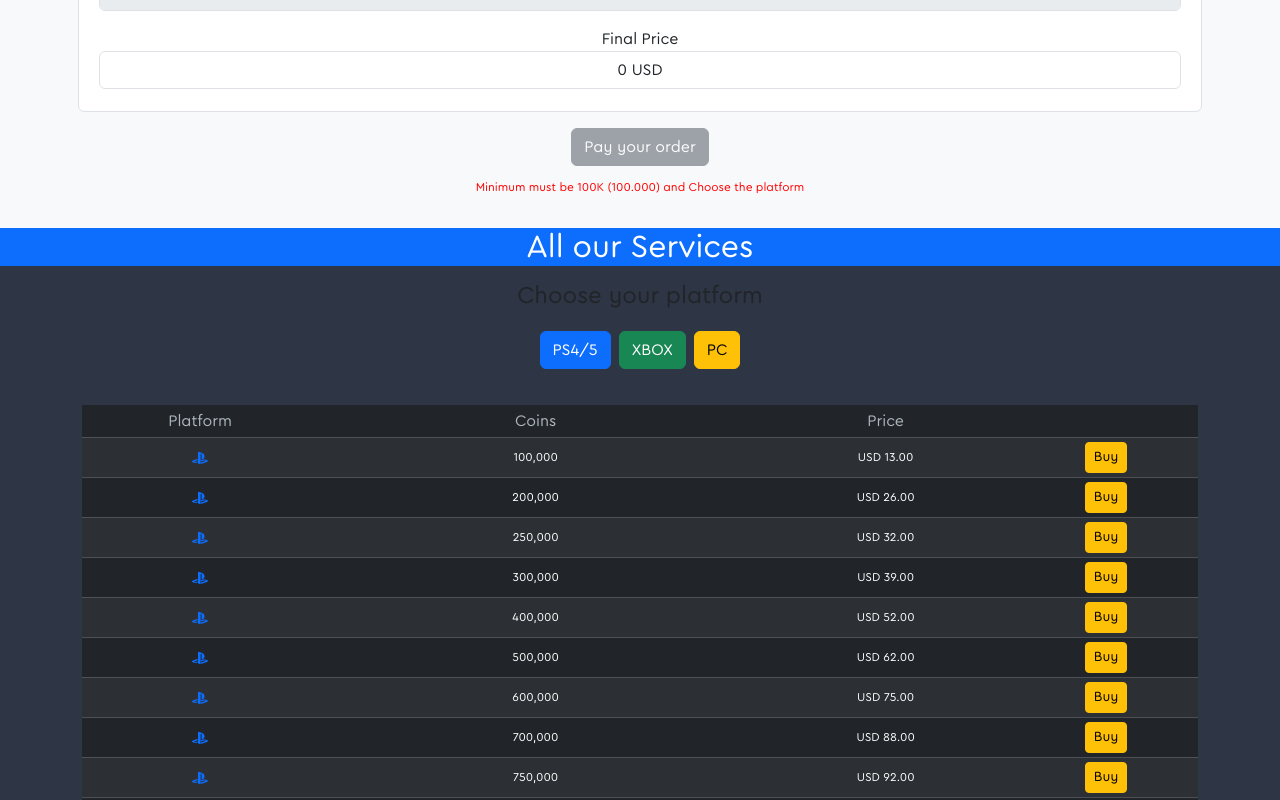
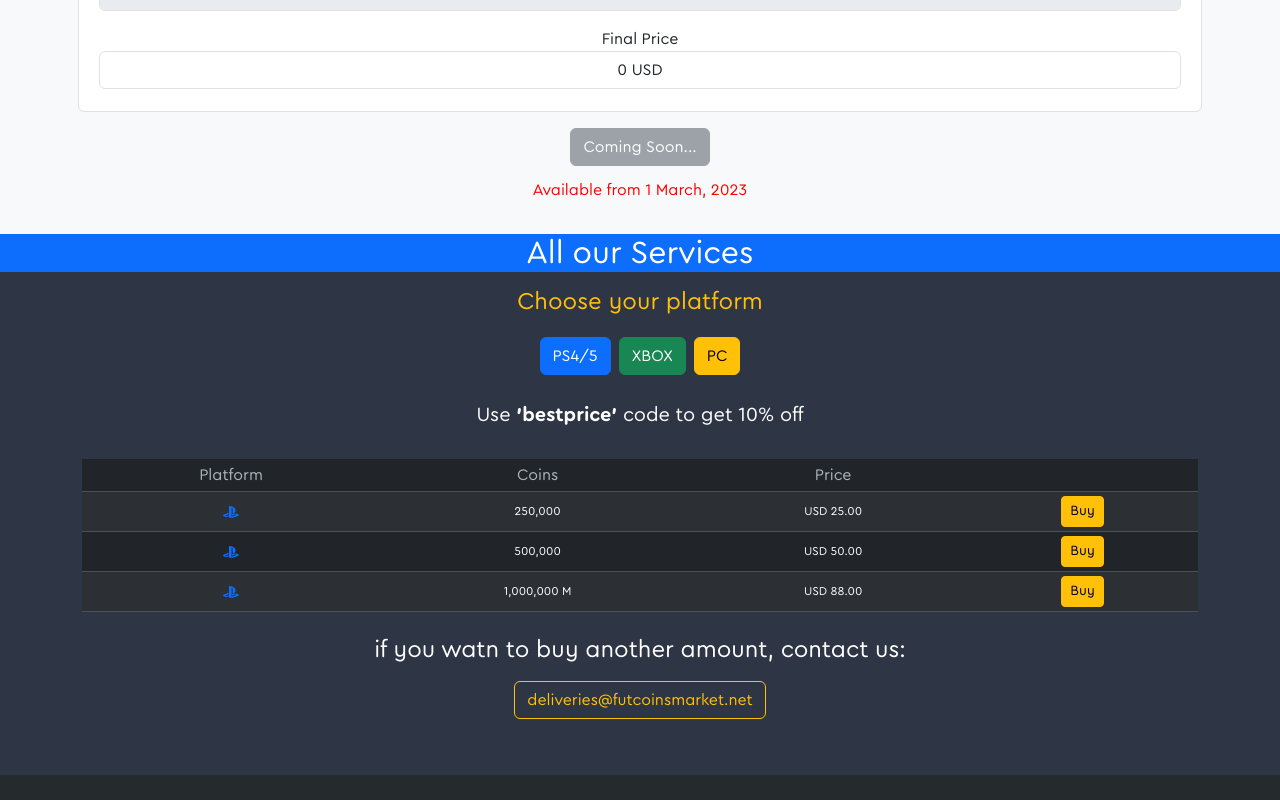
Before and after one commit to lisandroman/fcm, a React (Create React App) app: page /buy in a window 1280 px wide. Shown: the part 660-1460 px from the top of the page. Built offline with nearby package versions, Linux system fonts and the light colour scheme.

Commit message:
Fix Cart Pre Pay Step. Buttons % Coupon

```diff
--- a/src/components/data/priceListPC.data.js
+++ b/src/components/data/priceListPC.data.js
@@ -4,131 +4,27 @@ import { v4 as uuidv4 } from "uuid";
 export const PriceListPC = [
   {
     id: uuidv4(),
-    coins: 100000,
-    price: 99,
     platform: "PC",
+    coins: 250000,
+    price: 19.44,
+    image:
+      "https://cdn.givemesport.com/wp-content/uploads/2022/11/image-255-1024x576.png",
   },
   {
     id: uuidv4(),
-    coins: 200000,
-    price: 26,
     platform: "PC",
+    coins: 500000,
+    price: 38.89,
+    image:
+      "https://cdn.givemesport.com/wp-content/uploads/2022/11/image-255-1024x576.png",
   },
   {
     id: uuidv4(),
-    coins: 250000,
-    price: 32,
     platform: "PC",
+    coins: 1000000,
+    price: 72.22,
+    image:
+      "https://cdn.givemesport.com/wp-content/uploads/2022/11/image-255-1024x576.png",
   },
-  {
-    id: uuidv4(),
-    coins: 300000,
-    price: 12.8,
-    platform: "PC",
-  },
-  {
-    id: uuidv4(),
-    coins: 400000,
-    price: 12.8,
-    platform: "PC",
-  },
-  {
-    id: uuidv4(),
-    coins: 500000,
-    price: 62,
-    platform: "PC",
-  },
-  {
-    id: uuidv4(),
-    coins: 600000,
-    price: 12.8,
-    platform: "PC",
-  },
-  {
-    id: uuidv4(),
-    coins: 700000,
-    price: 12.8,
-    platform: "PC",
-  },
-  {
-    id: uuidv4(),
-    coins: 750000,
-    price: 92,
-    platform: "PC",
-  },
-  {
-    id: uuidv4(),
-    coins: 800000,
-    price: 12.8,
-    platform: "PC",
-  },
-  {
-    id: uuidv4(),
-    coins: 900000,
-    price: 12.8,
-    platform: "PC",
-  },
-  {
-    id: uuidv4(),
-    coins: 1000000,
-    coinsM: 1,
-    price: 85,
-    platform: "PC",
-  },
-  {
-    id: uuidv4(),
-    coins: 1500000,
-    coinsM: 1.5,
-    price: 12.8,
-    platform: "PC",
-  },
-  {
-    id: uuidv4(),
-    coins: 2000000,
-    coinsM: 2,
-    price: 240,
-    platform: "PC",
-  },
-  {
-    id: uuidv4(),
-    coins: 3000000,
-    coinsM: 3,
-    price: 350,
-    platform: "PC",
-  },
-  {
-    id: uuidv4(),
-    coins: 4000000,
-    coinsM: 4,
-    price: 460,
-    platform: "PC",
-  },
-  {
-    id: uuidv4(),
-    coins: 5000000,
-    coinsM: 5,
-    price: 570,
-    platform: "PC",
-  },
-  {
-    id: uuidv4(),
-    coins: 10000000,
-    coinsM: 10,
-    price: 1300,
-    platform: "PC",
-  },
-  {
-    id: uuidv4(),
-    coins: 20000000,
-    coinsM: 20,
-    price: 2500,
-    platform: "PC",
-  },
-  {
-    id: uuidv4(),
-    coins: 30000000,
-    coinsM: 30,
-    price: 3700,
-    platform: "PC",
-  },
+
 ];
--- a/src/components/data/priceListPS.data.js
+++ b/src/components/data/priceListPS.data.js
@@ -3,122 +3,22 @@ import { v4 as uuidv4 } from "uuid";
 export const PriceListPS = [
   {
     id: uuidv4(),
-    coins: 100000,
-    price: 13,
     platform: "PS4/5",
+    coins: 250000,
+    price: 25,
+
   },
   {
     id: uuidv4(),
-    coins: 200000,
-    price: 26,
     platform: "PS4/5",
+    coins: 500000,
+    price: 50,
+
   },
   {
     id: uuidv4(),
-    coins: 250000,
-    price: 32,
     platform: "PS4/5",
-  },
-  {
-    id: uuidv4(),
-    coins: 300000,
-    price: 39,
-    platform: "PS4/5",
-  },
-  {
-    id: uuidv4(),
-    coins: 400000,
-    price: 52,
-    platform: "PS4/5",
-  },
-  {
-    id: uuidv4(),
-    coins: 500000,
-    price: 62,
-    platform: "PS4/5",
-  },
-  {
-    id: uuidv4(),
-    coins: 600000,
-    price: 75,
-    platform: "PS4/5",
-  },
-  {
-    id: uuidv4(),
-    coins: 700000,
-    price: 88,
-    platform: "PS4/5",
-  },
-  {
-    id: uuidv4(),
-    coins: 750000,
-    price: 92,
-    platform: "PS4/5",
-  },
-  {
-    id: uuidv4(),
-    coins: 800000,
-    price: 105,
-    platform: "PS4/5",
-  },
-  {
-    id: uuidv4(),
-    coins: 900000,
-    price: 115,
-    platform: "PS4/5",
-  },
-  {
-    id: uuidv4(),
     coins: 1000000,
-    price: 110,
-    platform: "PS4/5",
-  },
-  {
-    id: uuidv4(),
-    coins: 1500000,
-    price: 190,
-    platform: "PS4/5",
-  },
-  {
-    id: uuidv4(),
-    coins: 2000000,
-    price: 240,
-    platform: "PS4/5",
-  },
-  {
-    id: uuidv4(),
-    coins: 3000000,
-    price: 350,
-    platform: "PS4/5",
-  },
-  {
-    id: uuidv4(),
-    coins: 4000000,
-    price: 460,
-    platform: "PS4/5",
-  },
-  {
-    id: uuidv4(),
-    coins: 5000000,
-    price: 570,
-    platform: "PS4/5",
-  },
-  {
-    id: uuidv4(),
-    coins: 10000000,
-    price: 1300,
-    platform: "PS4/5",
-  },
-  {
-    id: uuidv4(),
-    coins: 20000000,
-    price: 2500,
-    platform: "PS4/5",
-  },
-  {
-    id: uuidv4(),
-    coins: 30000000,
-    price: 3700,
-    platform: "PS4/5",
+    price: 88.89,
   },
 ];
--- a/src/components/data/priceListXBOX.data.js
+++ b/src/components/data/priceListXBOX.data.js
@@ -1,122 +1,27 @@
+import { v4 as uuidv4 } from "uuid";
 export const PriceListXBOX = [
   {
-    id: 21,
-    coins: 100000,
-    price: 12.8,
+    id: uuidv4(),
     platform: "XBOX",
+    coins: 250000,
+    price: 25,
+    image:
+      "https://cdn.givemesport.com/wp-content/uploads/2022/11/image-255-1024x576.png",
   },
   {
-    id: 22,
-    coins: 200000,
-    price: 26,
+    id: uuidv4(),
     platform: "XBOX",
+    coins: 500000,
+    price: 50,
+    image:
+      "https://cdn.givemesport.com/wp-content/uploads/2022/11/image-255-1024x576.png",
   },
   {
-    id: 23,
-    coins: 250000,
-    price: 32,
+    id: uuidv4(),
     platform: "XBOX",
+    coins: 1000000,
+    price: 88.89,
+    image:
+      "https://cdn.givemesport.com/wp-content/uploads/2022/11/image-255-1024x576.png",
   },
-  {
-    id: 24,
-    coins: 300000,
-    price: 12.8,
-    platform: "XBOX",
-  },
-  {
-    id: 25,
-    coins: 400000,
-    price: 12.8,
-    platform: "XBOX",
-  },
-  {
-    id: 26,
-    coins: 500000,
-    price: 62,
-    platform: "XBOX",
-  },
-  {
-    id: 27,
-    coins: 600000,
-    price: 12.8,
-    platform: "XBOX",
-  },
-  {
-    id: 28,
-    coins: 700000,
-    price: 12.8,
-    platform: "XBOX",
-  },
-  {
-    id: 29,
-    coins: 750000,
-    price: 92,
-    platform: "XBOX",
-  },
-  {
-    id: 30,
-    coins: 800000,
-    price: 12.8,
-    platform: "XBOX",
-  },
-  {
-    id: 31,
-    coins: 900000,
-    price: 12.8,
-    platform: "XBOX",
-  },
-  {
-    id: 32,
-    coins: 1000000,
-    price: 110,
-    platform: "XBOX",
-  },
-  {
-    id: 33,
-    coins: 1500000,
-    price: 12.8,
-    platform: "XBOX",
-  },
-  {
-    id: 34,
-    coins: 2000000,
-    price: 240,
-    platform: "XBOX",
-  },
-  {
-    id: 35,
-    coins: 3000000,
-    price: 350,
-    platform: "XBOX",
-  },
-  {
-    id: 36,
-    coins: 4000000,
-    price: 460,
-    platform: "XBOX",
-  },
-  {
-    id: 37,
-    coins: 5000000,
-    price: 570,
-    platform: "XBOX",
-  },
-  {
-    id: 38,
-    coins: 10000000,
-    price: 1300,
-    platform: "XBOX",
-  },
-  {
-    id: 39,
-    coins: 20000000,
-    price: 2500,
-    platform: "XBOX",
-  },
-  {
-    id: 40,
-    coins: 30000000,
-    price: 3700,
-    platform:"XBOX",
-  }
-]
+];
--- a/src/components/pages/Buy/Buy.jsx
+++ b/src/components/pages/Buy/Buy.jsx
@@ -213,20 +213,23 @@ const Buy = () => {
           </div>
         </form>
         <div>
-          {total < 12.8 || customPlatform === "" ? (
-            [
-              <button className="btn btn-secondary mt-3 disabled">
-                Pay your order
-              </button>,
-              <p className="amountConditional">
-                Minimum must be 100K (100.000) and Choose the platform
-              </p>,
-            ]
-          ) : (
-            <button className="btn btn-warning mt-3" onClick={probando}>
-              Add to Cart
-            </button>
-          )}
+          {total < 200 || customPlatform === ""
+            ? [
+                <button className="btn btn-secondary mt-3 disabled">
+                  Coming Soon...
+                </button>,
+                <p className="amountConditional">
+                  Available from 1 March, 2023
+                </p>,
+              ]
+            : [
+                <p className="amountConditional">
+                  If you want to buy that amount, contact us:
+                </p>,
+                <button className="btn btn-outline-primary disabled mb-3">
+                  deliveries@futcoinsmarket.net
+                </button>,
+              ]}
         </div>
       </div>
 
@@ -234,7 +237,7 @@ const Buy = () => {
 
       <h2 className="text-bg-primary mb-3">All our Services</h2>
       <div className="mb-3">
-        <h4 className="pb-2">Choose your platform</h4>
+        <h4 className="pb-2 text-warning">Choose your platform</h4>
         <button className="btn btn-primary m-1" onClick={handlePlatformListPS}>
           PS4/5
         </button>
@@ -247,6 +250,7 @@ const Buy = () => {
         <button className="btn btn-warning m-1" onClick={handlePlatformListPC}>
           PC
         </button>
+        <h5 className=" text-white mt-4">Use <strong>'bestprice'</strong> code to get 10% off</h5>
       </div>
 
       <div className="container">
@@ -283,9 +287,6 @@ const Buy = () => {
                         <td>
                           {item.coins.toLocaleString().concat(" M")}
                           {"  "}
-                          <span className="badge text-bg-danger text-white mb-2">
-                            5% OFF
-                          </span>
                         </td>
                       ) : (
                         <td>{item.coins.toLocaleString()}</td>
@@ -320,6 +321,14 @@ const Buy = () => {
                   ))}
                 </tbody>
               </table>
+              <div className="container mt-4">
+                <h4 className="text-white">
+                  if you watn to buy another amount, contact us:
+                </h4>
+                <button className="btn btn-outline-warning mt-2">
+                  deliveries@futcoinsmarket.net
+                </button>
+              </div>
             </div>
           </div>
         </div>
@@ -348,7 +357,7 @@ const BuyPageStyled = styled.div`
   .amountConditional {
     margin-top: 0.75rem;
     color: red;
-    font-size: 0.75rem;
+    font-size: 1rem;
   }
 
   .tableSize {
--- a/src/components/pages/Cart/Cart.jsx
+++ b/src/components/pages/Cart/Cart.jsx
@@ -239,7 +239,6 @@ const Cart = () => {
                 <table className="table table-sm table-striped tableSize align-middle">
                   <tbody>{content}</tbody>
                 </table>
-                <CoverTax />
                 <button
                   className="btn btn-sm btn-dark mt-2 mt-md-5 buttonClearCart"
                   onClick={handleClearCart}
@@ -338,8 +337,8 @@ const Cart = () => {
                 </div>
 
                 <div className=" mt-4 pb-2">
-                  {isValidCoupon === true ? (
-                    [
+                  {isValidCoupon === true
+                    ? [
                         <h3 className="text-center text-danger">
                           Total:
                           <span>
@@ -358,11 +357,6 @@ const Cart = () => {
                             ) / 100
                           ).toFixed(2)}{" "}
                         </h5>,
-                    ]
-                  ) : (
-                    <p>Enter the Discount Coupon Code</p>
-                  )}
-                </div>
                         <div className="paypalButtonsContainer">
                           <button
                             className="btn btn-warning text-primary mb-4"
@@ -373,6 +367,24 @@ const Cart = () => {
                               <i>Pal</i>
                             </span>
                           </button>
+                        </div>,
+                      ]
+                    : [
+                        <p className="text-primary">
+                          Enter 'bestprice' code to get 10% off <br></br>and enabled the button
+                        </p>,
+                        <div className="paypalButtonsContainer">
+                          <button
+                            className="btn btn-warning text-primary disabled mb-4"
+                            onClick={paypalButton}
+                          >
+                            <span className="paypal-logo">
+                              <i>Pay</i>
+                              <i>Pal</i>
+                            </span>
+                          </button>
+                        </div>,
+                      ]}
                 </div>
               </div>
             </div>
@@ -390,7 +402,7 @@ const Cart = () => {
             discount:
           </h5>
           <button className="btn btn-primary mt-3">
-            info@FUTCoinsMarket.net
+            info@futcoinsmarket.net
           </button>
         </div>
       </div>
```
Lines whose indentation alone changed are shown as unchanged.
